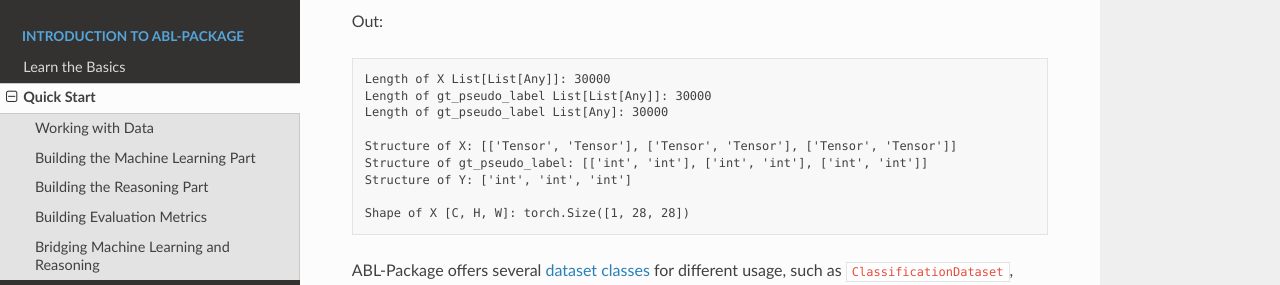
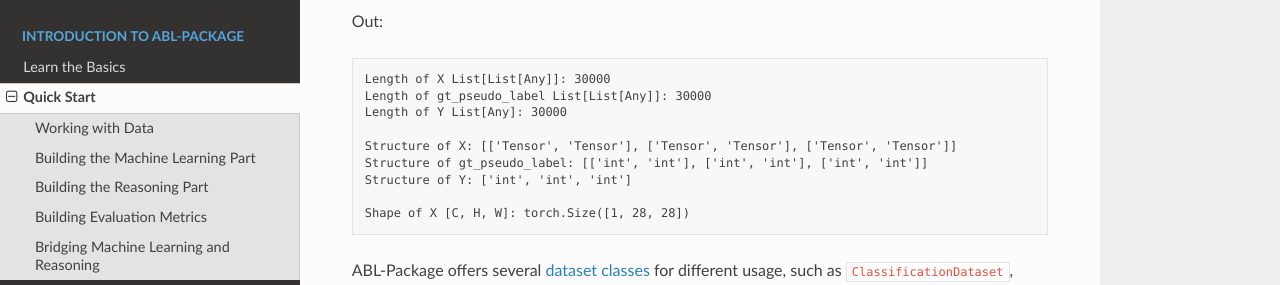
Before and after one commit to AbductiveLearning/ABLkit, a Sphinx documentation site: the page built from docs/Intro/Quick-Start.rst, in a window 1280 px wide and 1400 px high, scrolled down 903 px. Shown: the part 188-473 px from the top of the window. Built offline with Sphinx 7.4.7 and the Read the Docs theme 2.0.0, drawn with Linux system fonts in a browser that asks for light colours; some of the changed text lies outside the part shown.

Commit message:
[DOC] fix typo

```diff
--- a/docs/Intro/Quick-Start.rst
+++ b/docs/Intro/Quick-Start.rst
@@ -59,7 +59,7 @@
 
    Length of X List[List[Any]]: 30000
    Length of gt_pseudo_label List[List[Any]]: 30000
-   Length of gt_pseudo_label List[Any]: 30000
+   Length of Y List[Any]: 30000
 
    Structure of X: [['Tensor', 'Tensor'], ['Tensor', 'Tensor'], ['Tensor', 'Tensor']]
    Structure of gt_pseudo_label: [['int', 'int'], ['int', 'int'], ['int', 'int']]
@@ -123,7 +123,7 @@
 Building the Reasoning Part
 ---------------------------
 
-To build the reasoning part, we first Build a knowledge base by
+To build the reasoning part, we first build a knowledge base by
 creating a subclass of ``KBBase``, which defines how to map pseudo
 labels to reasoning results. In the subclass, we initialize the
 ``pseudo_label_list`` parameter and override the ``logic_forward``
```
